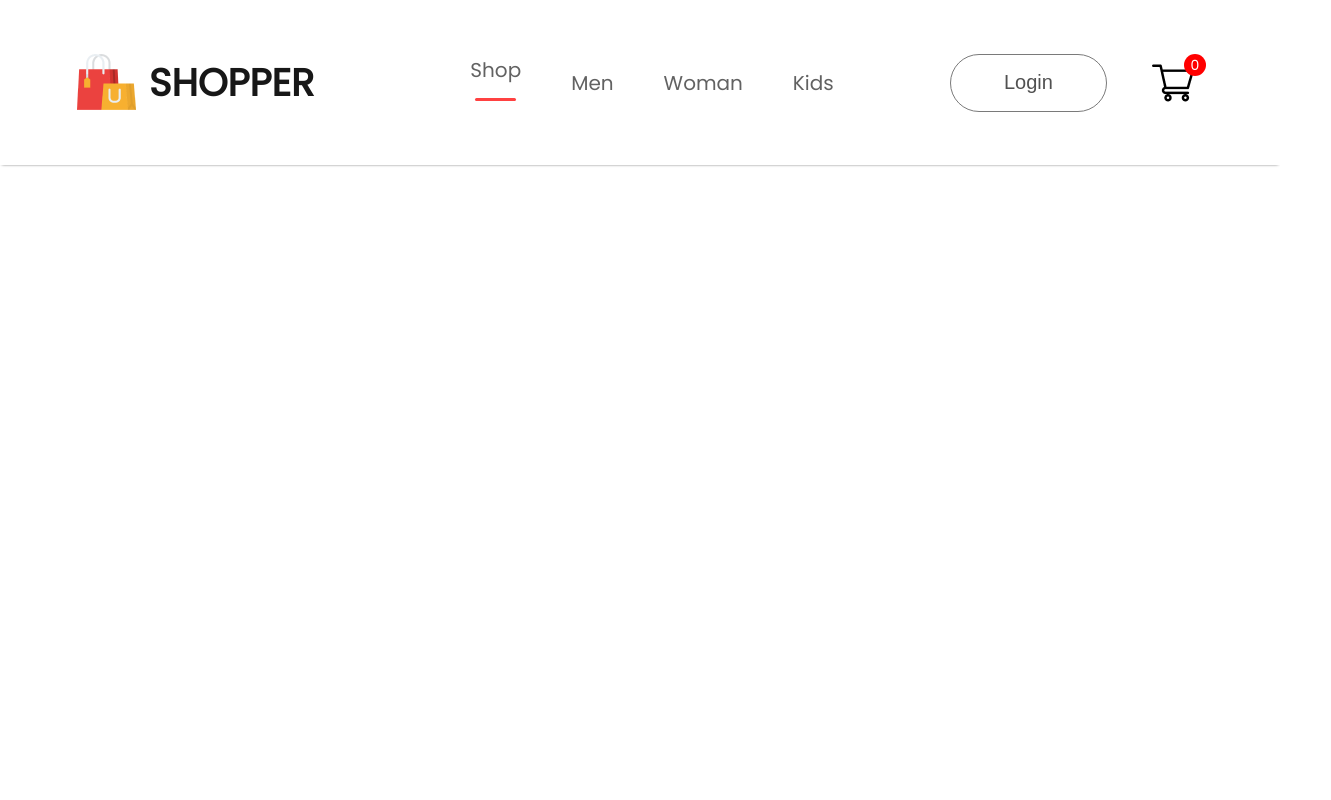
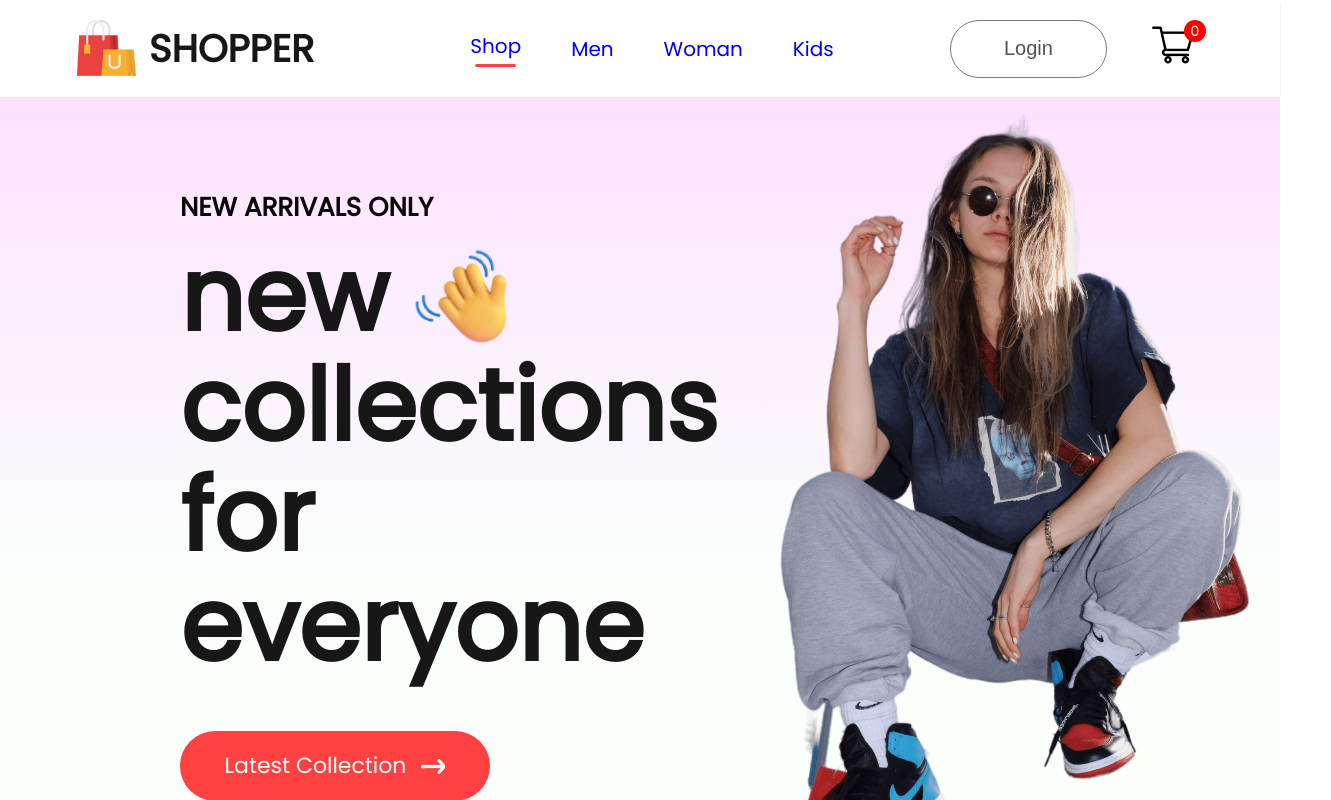
Before and after one commit to DenisPavlik/clothing_shop, a React (Create React App) app: page / in a window 1280 px wide. Shown: the top 800 px of the page, 1331 px wide, since content can reach past the window. Built offline with nearby package versions, Linux system fonts and the light colour scheme.

Commit message:
Added Routes, Links and Hero component

```diff
--- a/src/App.js
+++ b/src/App.js
@@ -1,10 +1,29 @@
-import './App.css';
-import Navbar from './Components/Navbar/Navbar';
+import "./App.css";
+import Navbar from "./Components/Navbar/Navbar";
+import { BrowserRouter, Routes, Route } from "react-router-dom";
+import Shop from "./Pages/Shop";
+import ShopCategiry from "./Pages/ShopCategiry";
+import Product from "./Pages/Product";
+import Cart from "./Pages/Cart";
+import LoginSignup from "./Pages/LoginSignup";
 
 function App() {
   return (
     <div>
-      <Navbar />
+      <BrowserRouter>
+        <Navbar />
+        <Routes>
+          <Route path="/" element={<Shop />} />
+          <Route path="/mens" element={<ShopCategiry category="men" />} />
+          <Route path="/womens" element={<ShopCategiry category="women" />} />
+          <Route path="/kids" element={<ShopCategiry category="kid" />} />
+          <Route path="/product" element={<Product/>}>
+            <Route path=":productId" element={<Product/>} />
+          </Route>
+          <Route path="/cart" element={<Cart />} />
+          <Route path="/login" element={<LoginSignup />} />
+        </Routes>
+      </BrowserRouter>
     </div>
   );
 }
--- /dev/null
+++ b/src/Components/Hero/Hero.css
@@ -0,0 +1,59 @@
+.hero {
+  height: 100vh;
+  background: linear-gradient(180deg, #fde1ff, #e1ffea22 60%);
+  display: flex;
+}
+
+.hero-left {
+  flex: 1;
+  display: flex;
+  flex-direction: column;
+  justify-content: center;
+  gap: 20px;
+  padding-left: 180px;
+  line-height: 1.1;
+}
+
+.hero-left h2 {
+  color: #090909;
+  font-size: 26px;
+  font-weight: 600;
+}
+
+.hero-left p {
+  color: #171717;
+  font-size: 100px;
+  font-weight: 700;
+}
+
+.hero-hand-icon {
+  display: flex;
+  align-items: center;
+  gap: 20px;
+}
+
+.hero-hand-icon img {
+  width: 105px;
+}
+
+.hero-latest-btn {
+  display: flex;
+  justify-content: center;
+  align-items: center;
+  gap: 15px;
+  width: 310px;
+  height: 70px;
+  border-radius: 75px;
+  margin-top: 30px;
+  background: #ff4141;
+  color: white;
+  font-size: 22px;
+  font-weight: 500;
+}
+
+.hero-right {
+  flex: 1;
+  display: flex;
+  align-items: center;
+  justify-content: center;
+}
--- /dev/null
+++ b/src/Components/Hero/Hero.jsx
@@ -0,0 +1,33 @@
+import React from 'react'
+import './Hero.css'
+import hand_icon from "../Assets/hand_icon.png"
+import arrow_icon from "../Assets/arrow.png"
+import hero_image from "../Assets/hero_image.png"
+
+const Hero = () => {
+  return (
+    <div className='hero'>
+      <div className="hero-left">
+        <h2>NEW ARRIVALS ONLY</h2>
+        <div>
+          <div className="hero-hand-icon">
+            <p>new</p>
+            <img src={hand_icon} alt="" />
+          </div>
+          <p>collections</p>
+          <p>for everyone</p>
+        </div>
+        <div className="hero-latest-btn">
+          <div>Latest Collection</div>
+          <img src={arrow_icon} alt="" />
+        </div>
+      </div>
+      <div className="hero-right">
+        <img src={hero_image} alt="" />
+      </div>
+
+    </div>
+  )
+}
+
+export default Hero
--- a/src/Components/Navbar/Navbar.jsx
+++ b/src/Components/Navbar/Navbar.jsx
@@ -3,6 +3,7 @@
 
 import logo from '../Assets/logo.png'
 import cart_icon from '../Assets/cart_icon.png'
+import { Link } from 'react-router-dom'
 
 const Navbar = () => {
   const [menu, setMenu] = useState("shop")
@@ -14,14 +15,14 @@
         <p>SHOPPER</p>
       </div>
       <ul className="nav-menu">
-        <li onClick={()=>{setMenu("shop")}}>Shop{menu==="shop"?<hr/>:<></>}</li>
-        <li onClick={()=>{setMenu("mens")}}>Men{menu==="mens"?<hr/>:<></>}</li>
-        <li onClick={()=>{setMenu("womens")}}>Woman{menu==="womens"?<hr/>:<></>}</li>
-        <li onClick={()=>{setMenu("kids")}}>Kids{menu==="kids"?<hr/>:<></>}</li>
+        <li onClick={()=>{setMenu("shop")}}><Link style={{ textDecoration: 'none' }} to="/">Shop</Link>{menu==="shop"?<hr/>:<></>}</li>
+        <li onClick={()=>{setMenu("mens")}}><Link style={{ textDecoration: 'none' }} to="/mens">Men</Link>{menu==="mens"?<hr/>:<></>}</li>
+        <li onClick={()=>{setMenu("womens")}}><Link style={{ textDecoration: 'none' }} to="/womens">Woman</Link>{menu==="womens"?<hr/>:<></>}</li>
+        <li onClick={()=>{setMenu("kids")}}><Link style={{ textDecoration: 'none' }} to="/kids">Kids</Link>{menu==="kids"?<hr/>:<></>}</li>
       </ul>
       <div className="nav-login-cart">
-        <button>Login</button>
-        <img src={cart_icon} alt="" />
+        <Link to="/login"><button>Login</button></Link>
+        <Link to="/cart"><img src={cart_icon} alt="" /></Link>
         <div className="nav-cart-count">0</div>
       </div>
     </div>
--- /dev/null
+++ b/src/Pages/Cart.jsx
@@ -0,0 +1,11 @@
+import React from 'react'
+
+const Cart = () => {
+  return (
+    <div>
+
+    </div>
+  )
+}
+
+export default Cart
--- /dev/null
+++ b/src/Pages/LoginSignup.jsx
@@ -0,0 +1,11 @@
+import React from 'react'
+
+const LoginSignup = () => {
+  return (
+    <div>
+
+    </div>
+  )
+}
+
+export default LoginSignup
--- /dev/null
+++ b/src/Pages/Product.jsx
@@ -0,0 +1,11 @@
+import React from 'react'
+
+const Product = () => {
+  return (
+    <div>
+
+    </div>
+  )
+}
+
+export default Product
--- /dev/null
+++ b/src/Pages/Shop.jsx
@@ -0,0 +1,12 @@
+import React from 'react'
+import Hero from '../Components/Hero/Hero'
+
+const Shop = () => {
+  return (
+    <div>
+      <Hero/>
+    </div>
+  )
+}
+
+export default Shop
--- /dev/null
+++ b/src/Pages/ShopCategiry.jsx
@@ -0,0 +1,11 @@
+import React from 'react'
+
+const ShopCategiry = () => {
+  return (
+    <div>
+
+    </div>
+  )
+}
+
+export default ShopCategiry
--- a/src/index.css
+++ b/src/index.css
@@ -1,3 +1,7 @@
+* {
+  margin: 0;
+}
+
 body {
   margin: 0;
   font-family: -apple-system, BlinkMacSystemFont, 'Segoe UI', 'Roboto', 'Oxygen',
```
